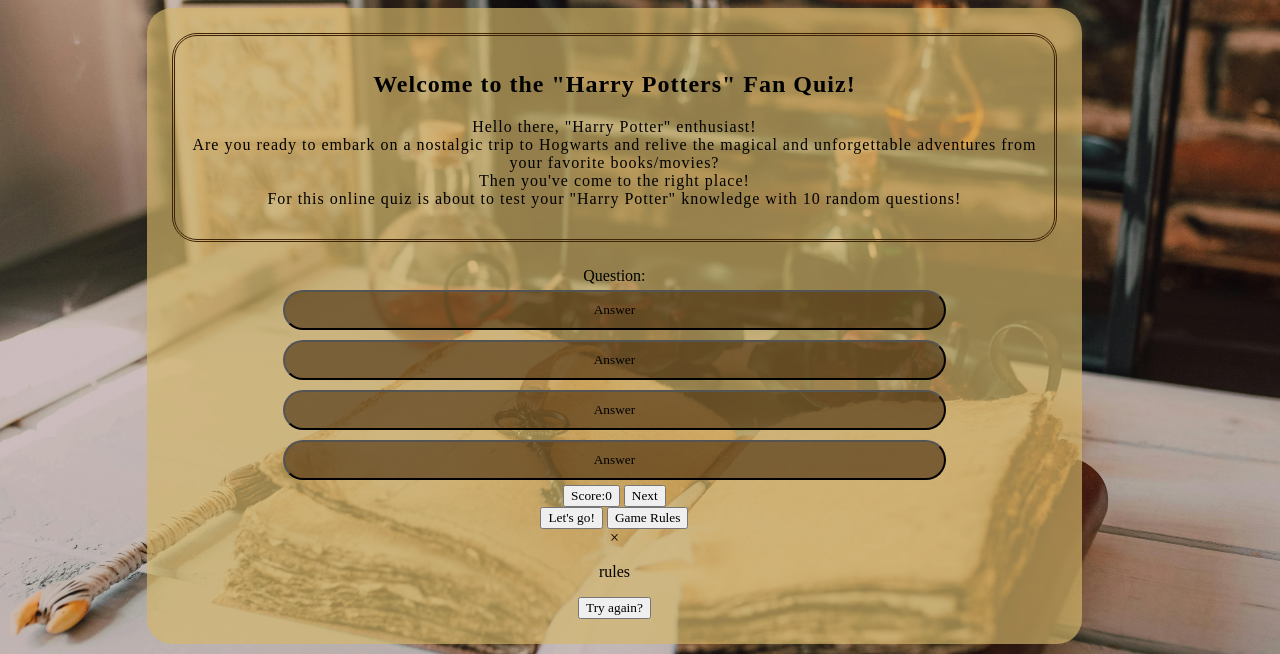
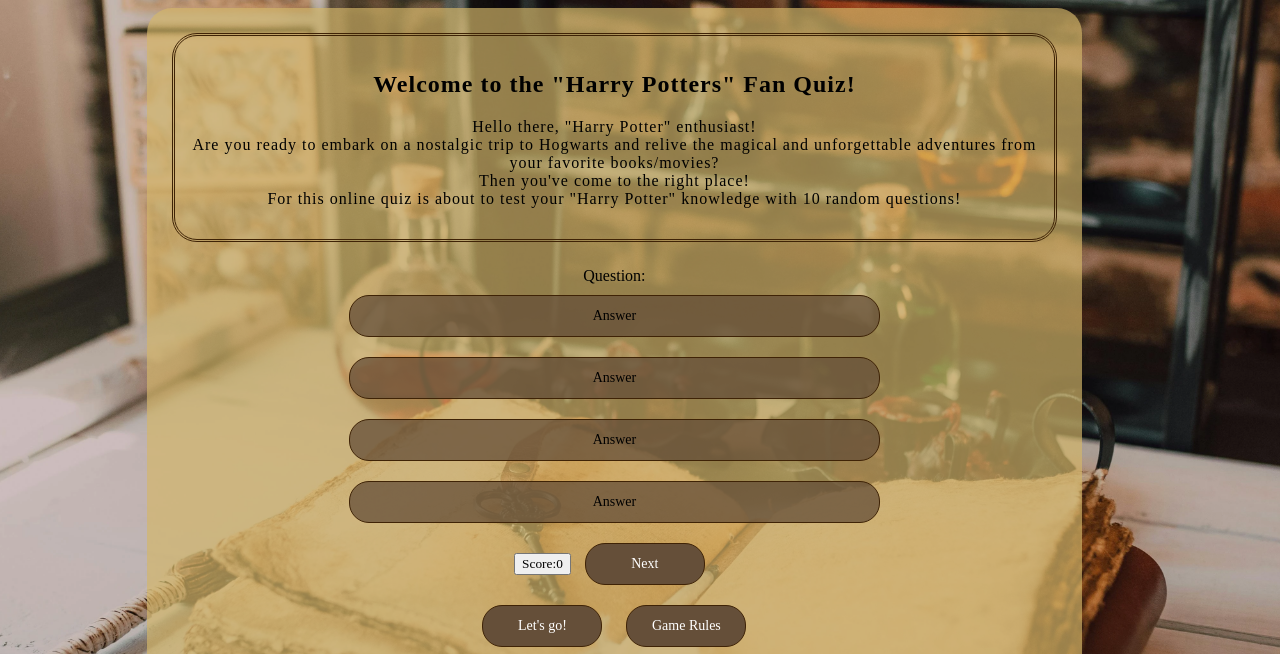
Before and after one commit to Linnea87/Harry_Potter_quiz_pp2, a plain HTML site: page index.html in a window 1280 px wide. Shown: the part 123-777 px from the top of the page. Drawn offline with Linux system fonts and the light colour scheme; a web font is replaced by a local one.

Commit message:
refresh styling code for every button, add link to cursor instyle.css

```diff
--- a/assets/css/style.css
+++ b/assets/css/style.css
@@ -1,7 +1,6 @@
 
 @import url('https://fonts.googleapis.com/css2?family=Henny+Penny&display=swap');
 
-/* General styling */
 
 * {
     font-family: 'Henny Penny';
@@ -52,10 +51,49 @@ header  {
 }
 /* general styling for the bottons */
 .button {
-    padding: 10px 2px 10px 2px;
-    margin: 5px auto 5px auto;
-    width: 75%;
-    background-color: #3f230693;
-    border-radius: 25px;
+    font-size: 14px;
+    width: 60%;
+    padding: 12px;
+    margin: 10px;
+    display: inline-block;
+    background-color:#654f39c0;
+    border: 1px solid  #3f2306;;
+    border-radius: 20px;
+    overflow: visible;
+    cursor: pointer;
+    transition: all 0.5s;
+}
+
+.button:hover {
+    background-color:rgb(192, 130, 8);
+    color: white;
+    cursor: pointer;
+}
+
+.start-button,
+.next-button,
+.rules-button,
+.try-again-button {
+    font-size: 20px;
+    font-size: 14px;
+    width: 120px;
+    padding: 12px;
+    margin: 10px;
+    background-color: #654f39;
+    border: 1px solid  #3f2306;;
+    color: white;
+    border-radius: 20px;
+    transition: all 0.5s;
 
 }
+
+.start-button:hover,
+.next-button:hover,
+.rules-button:hover,
+.try-again-button:hover {
+    background-color:rgb(192, 130, 8);
+    color: white;
+}
+
+/* This link sets the stylign for the curser taken from Start https://www.cursors-4u.com */
+* {cursor:url(https://cur.cursors-4u.net/user/use-1/use160.cur), auto !important;}
--- a/index.html
+++ b/index.html
@@ -55,7 +55,7 @@
             </div>
 
             <div class="start-rules">
-                <button class="startbutton" id="start-button">Let's go!</button>
+                <button class="start-button" id="start-button">Let's go!</button>
                 <button class="rules-button" id="game-rules-button">Game Rules</button>
             </div>
 
```
